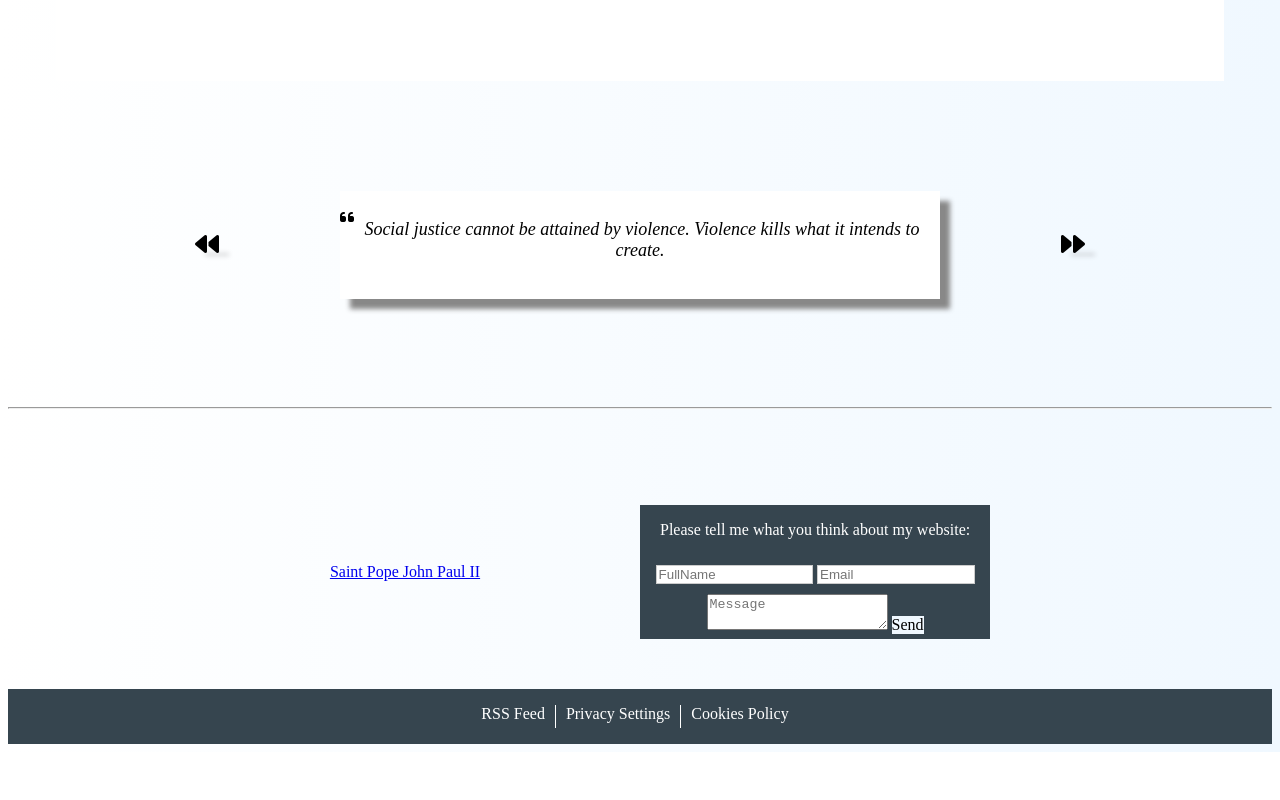
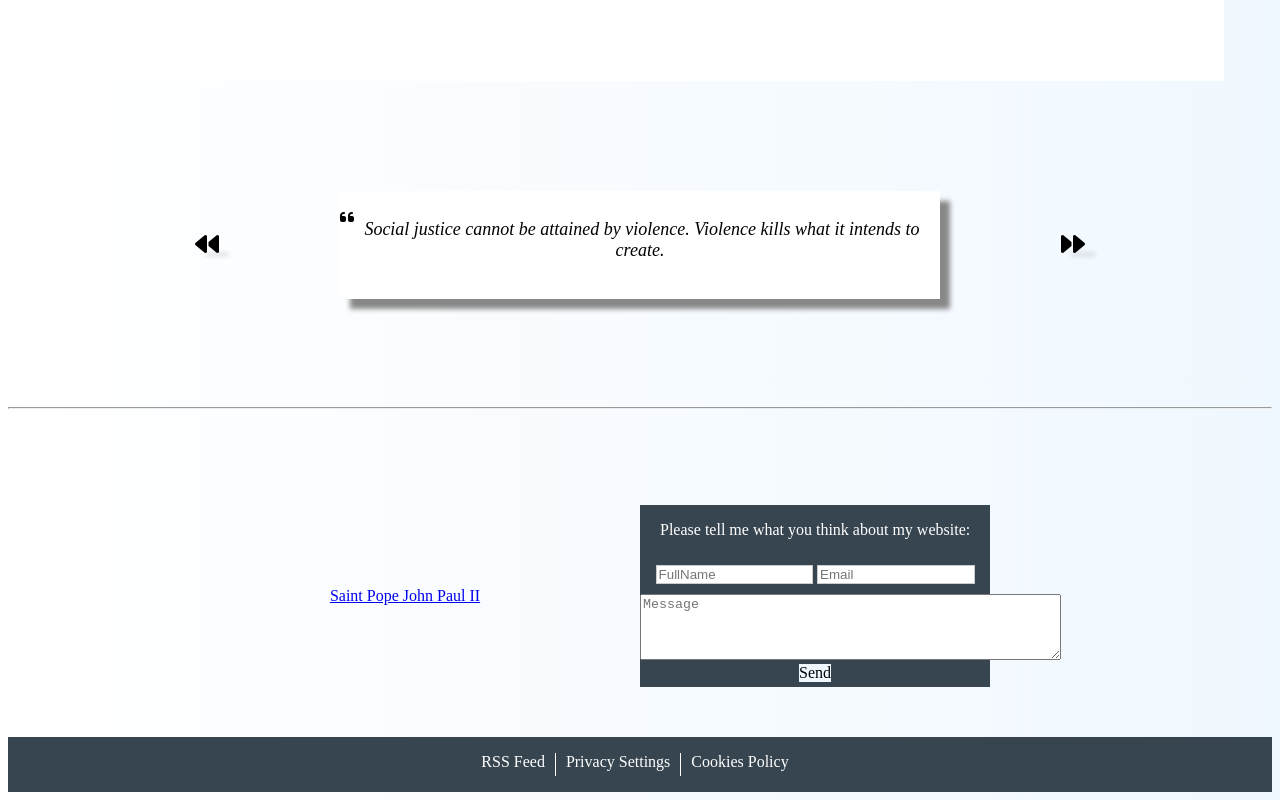
Before and after one commit to HHetmanus/JohnPaul2, a plain HTML site: page index.html in a window 1280 px wide. Shown: the part 1397-2197 px from the top of the page. Before the commit the page ends 2149 px from the top, so only its background shows below. Drawn offline with Linux system fonts and the light colour scheme.

Commit message:
Update index.html

```diff
--- a/index.html
+++ b/index.html
@@ -180,7 +180,8 @@
               </div>
 
               <div id="container">
-                <textarea name="Message" placeholder="Message" required></textarea>
+                <textarea name="Message" placeholder="Message" rows="4" cols="50" required></textarea>
+                  <br>
                 <button type="submit" value="Submit">Send<button>
               </div>
             </form>
```
